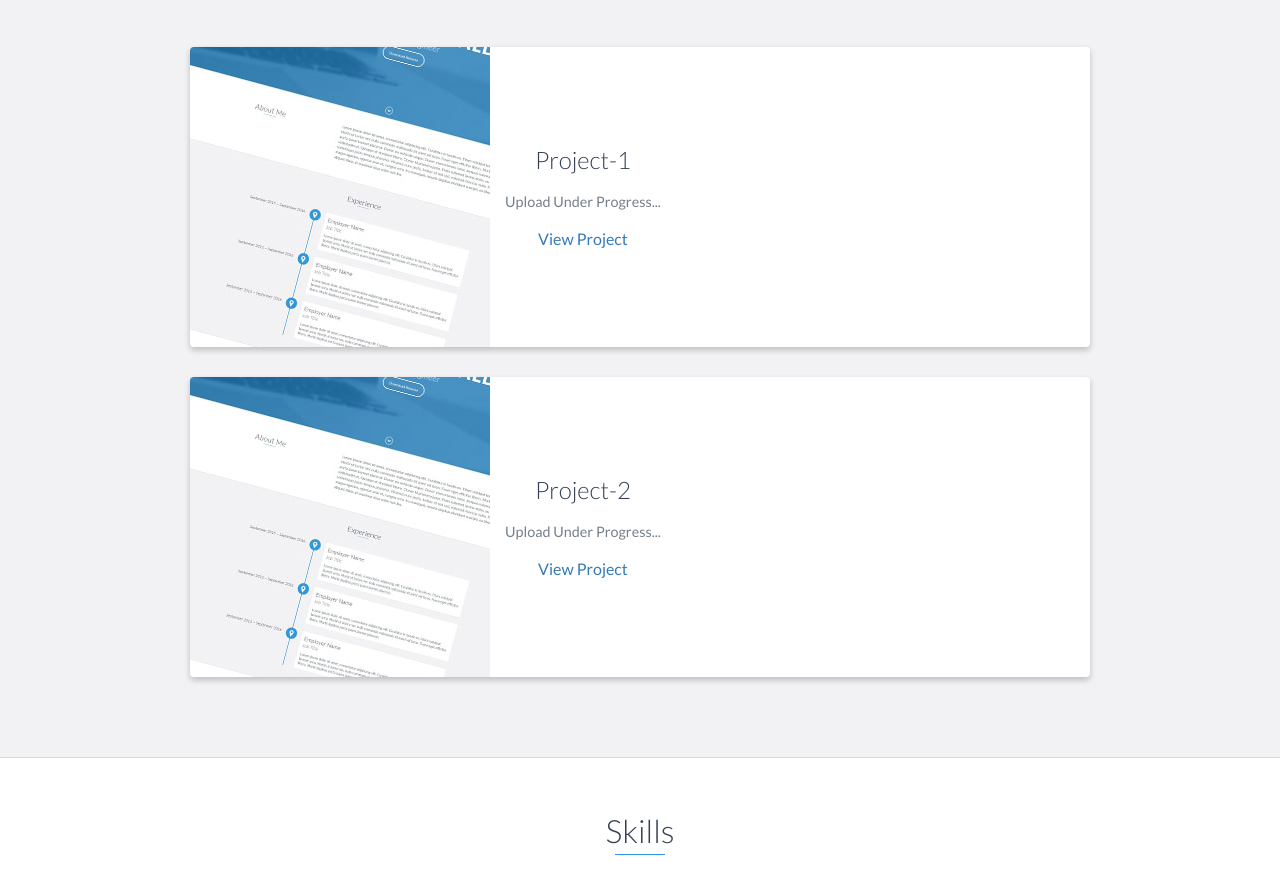
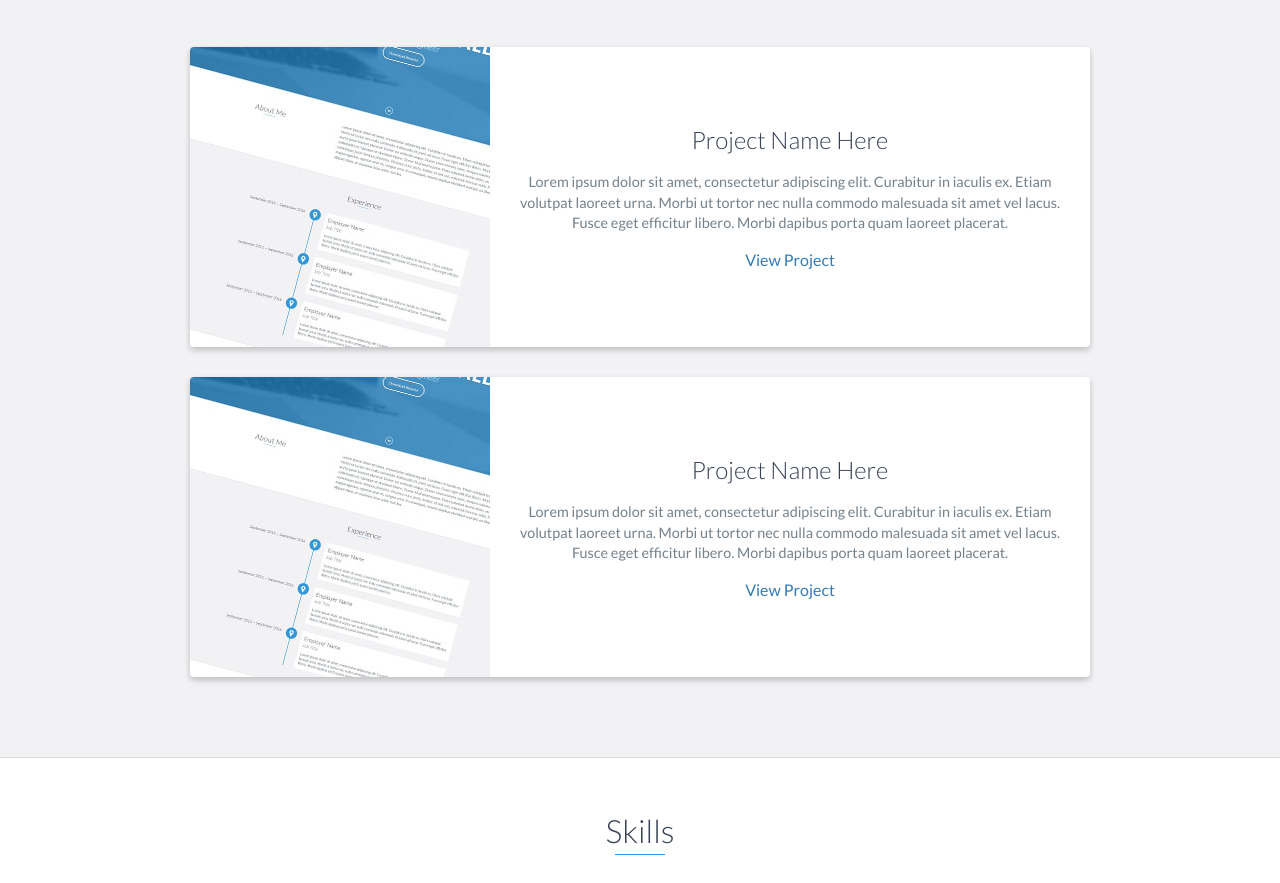
Before and after one commit to abiram94/akportfolio, a website: page index.html in a window 1280 px wide. Shown: the part 3103-3986 px from the top of the page. Drawn offline with nearby package versions, Linux system fonts and the light colour scheme.

Commit message:
Update index.html

```diff
--- a/index.html
+++ b/index.html
@@ -194,9 +194,9 @@
                     </div>
                     <!-- End .project-image -->
                     <div class="project-info">
-                       <h3>Project-1</h3>
+                        <h3>Project Name Here</h3>
                         <p>
-                           Upload Under Progress...
+                            Lorem ipsum dolor sit amet, consectetur adipiscing elit. Curabitur in iaculis ex. Etiam volutpat laoreet urna. Morbi ut tortor nec nulla commodo malesuada sit amet vel lacus. Fusce eget efficitur libero. Morbi dapibus porta quam laoreet placerat.
                         </p>
                         <a href="#">View Project</a>
                     </div>
@@ -209,10 +209,10 @@
                         <img src="images/project.jpg" />
                     </div>
                     <!-- End .project-image -->
-                    <div class="project-info">
-                        <h3>Project-2</h3>
+                   <div class="project-info">
+                        <h3>Project Name Here</h3>
                         <p>
-                           Upload Under Progress...
+                            Lorem ipsum dolor sit amet, consectetur adipiscing elit. Curabitur in iaculis ex. Etiam volutpat laoreet urna. Morbi ut tortor nec nulla commodo malesuada sit amet vel lacus. Fusce eget efficitur libero. Morbi dapibus porta quam laoreet placerat.
                         </p>
                         <a href="#">View Project</a>
                     </div>
```
